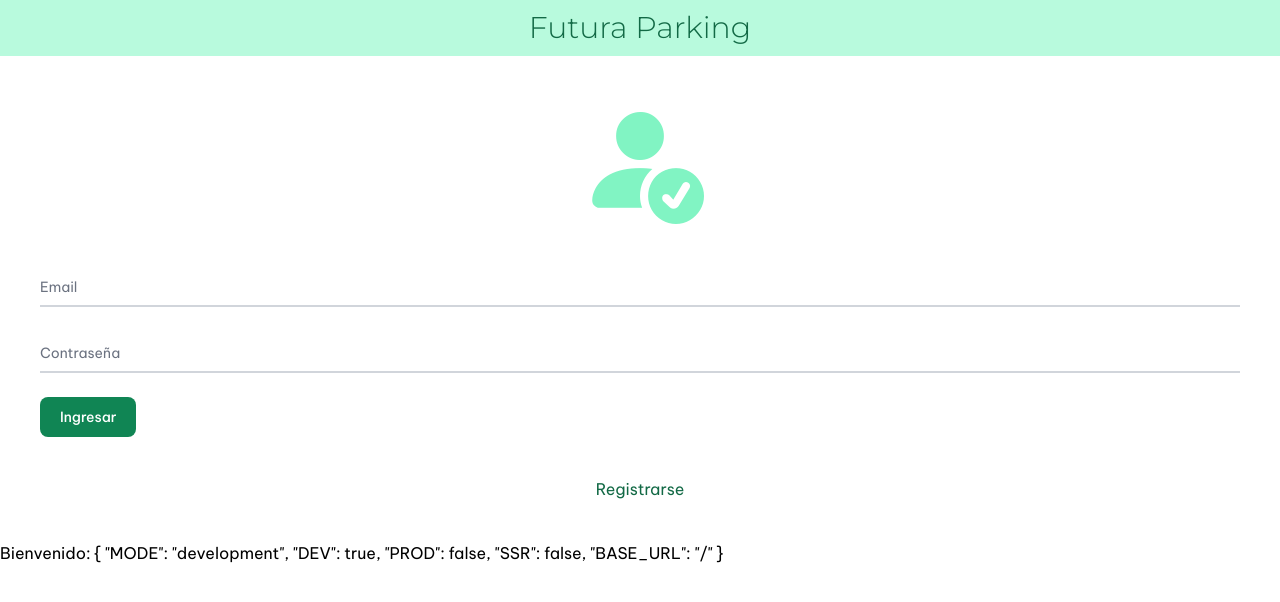
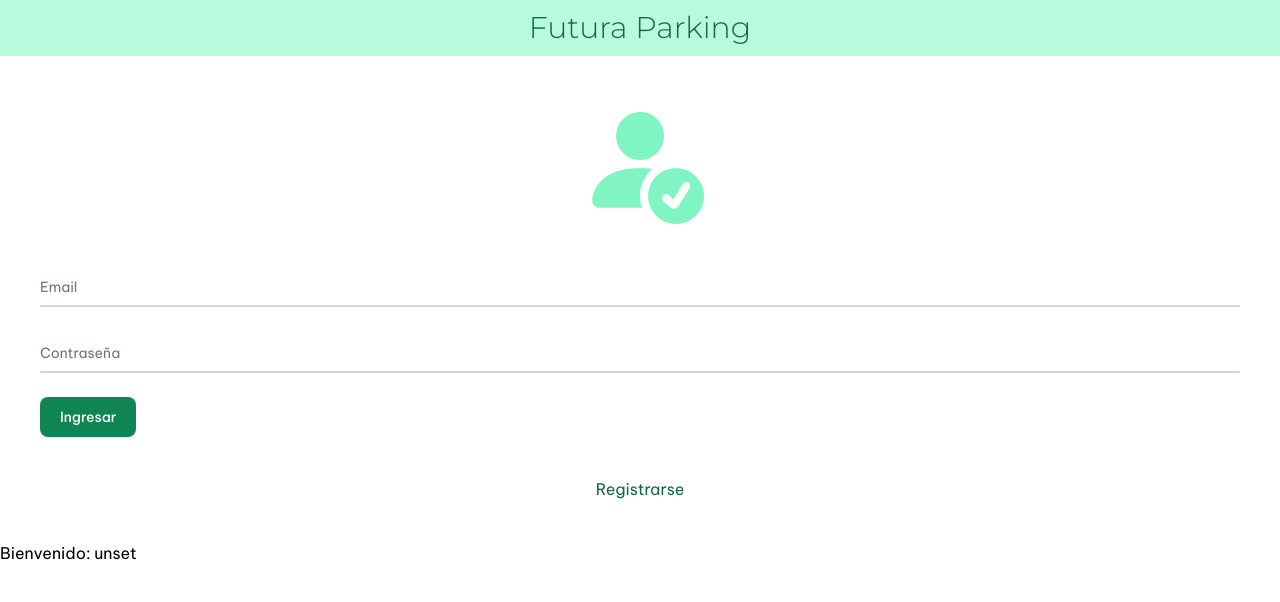
Before and after one commit to casasrodri/futura-parking-frontend, a Vue app: page /ingreso in a window 1280 px wide. Shown: the top 602 px of the page. Built offline with nearby package versions, Linux system fonts and the light colour scheme; no server answers.

Commit message:
variable como clave

```diff
--- a/src/views/usuarios/LoginView.vue
+++ b/src/views/usuarios/LoginView.vue
@@ -52,7 +52,7 @@ import localUser from '../../utils/localUser.js'
 import HeaderSesion from '../../components/HeaderSesion.vue'
 
 const router = useRouter()
-const enviromentVar = import.meta.env
+const enviromentVar = import.meta.env['VITE_BIENVENIDO']
 const email = ref('')
 const password = ref('')
 
```
